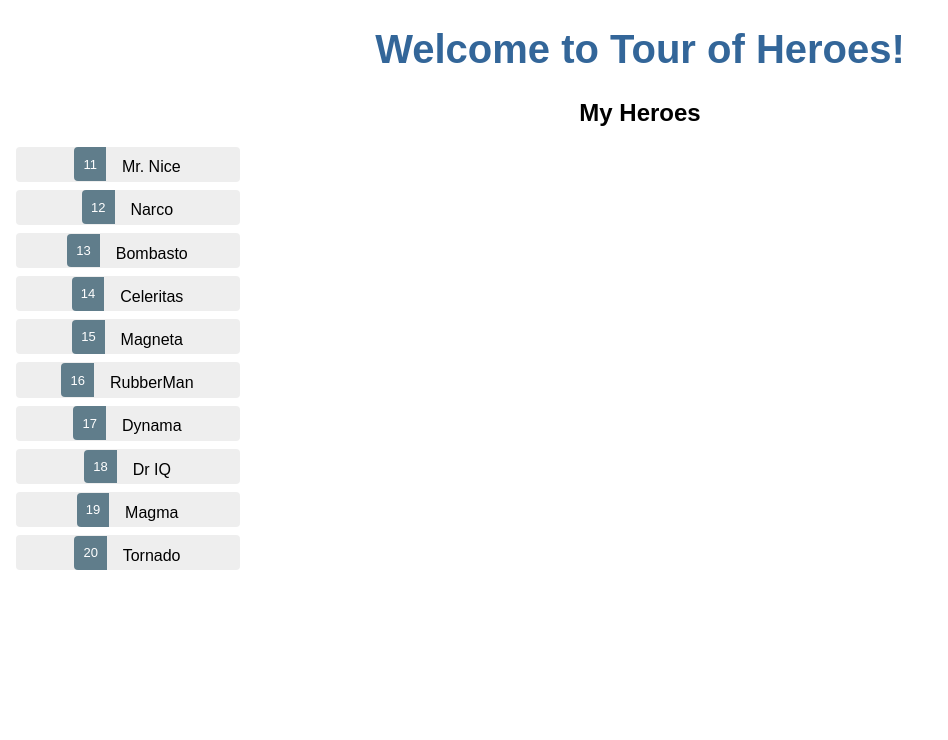
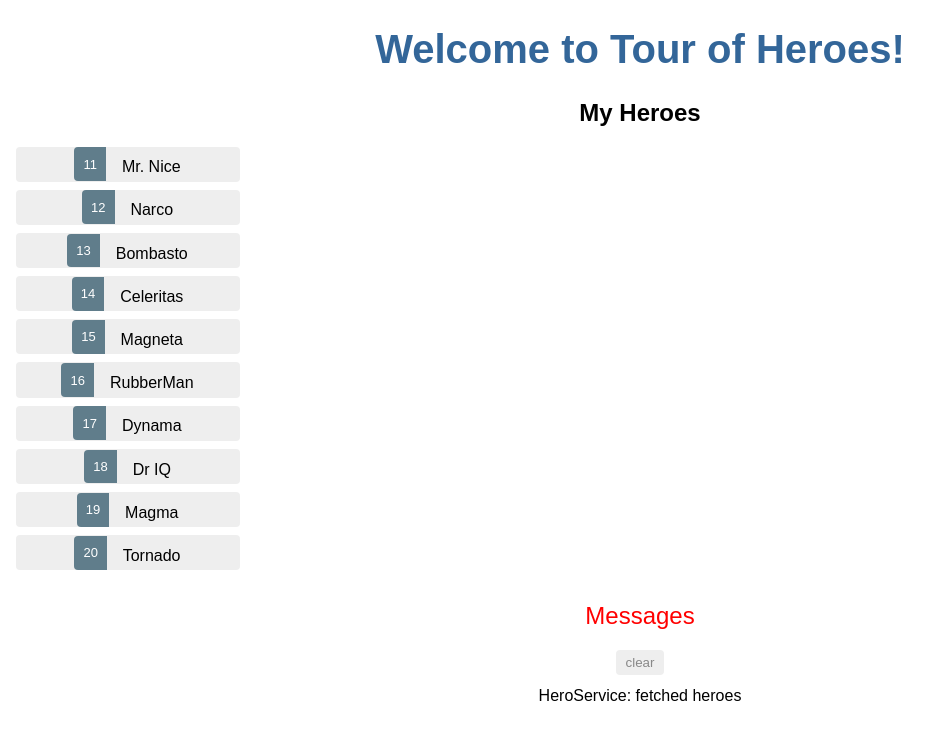
Before and after one commit to m2cci-MBI/angular-tour-of-heroes-bis, an Angular app: page / in a window 1280 px wide. Shown: the top 740 px of the page, without its empty margins (0-948 px from the left). Built offline with nearby package versions, Linux system fonts and the light colour scheme.

Commit message:
Update app.component.html

```diff
--- a/src/app/app.component.html
+++ b/src/app/app.component.html
@@ -3,4 +3,5 @@
     Welcome to {{ title }}!
   </h1>
   <app-heroes></app-heroes>
+  <app-messages></app-messages>
 </div>
```
